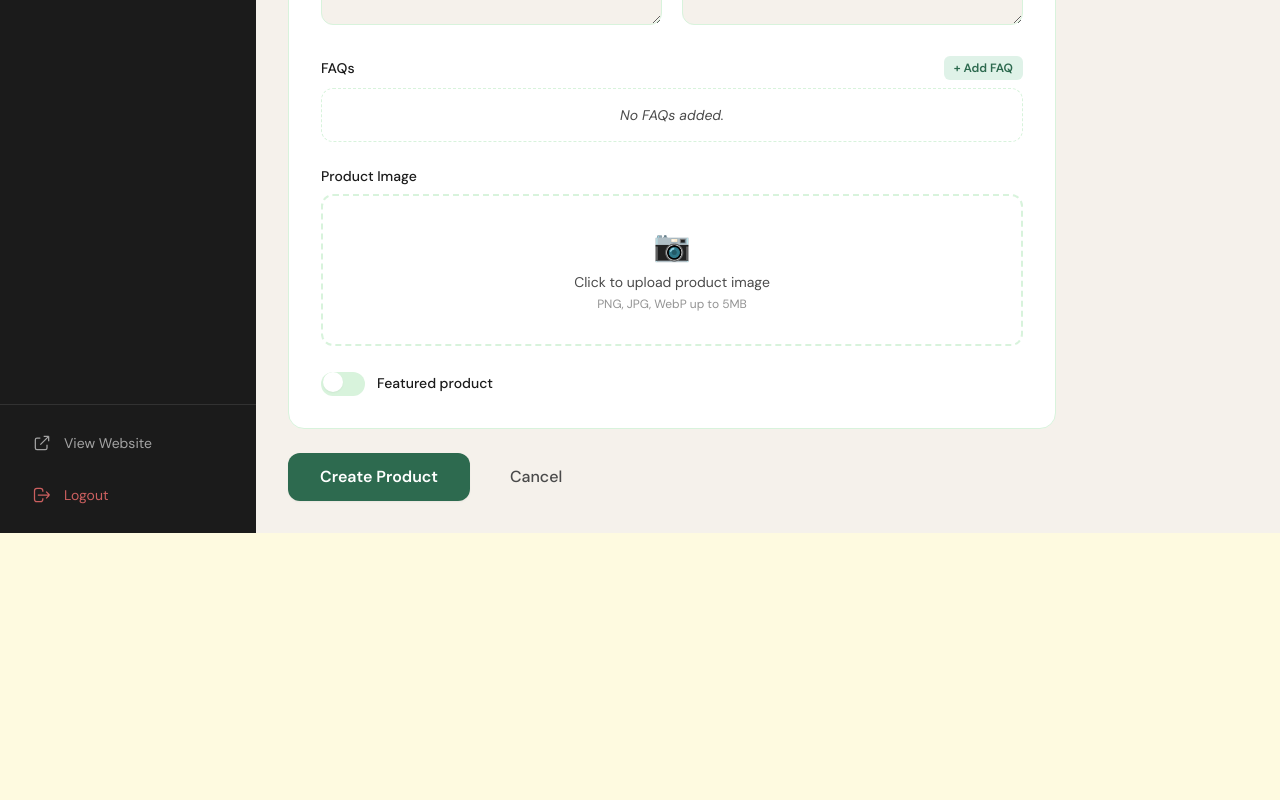
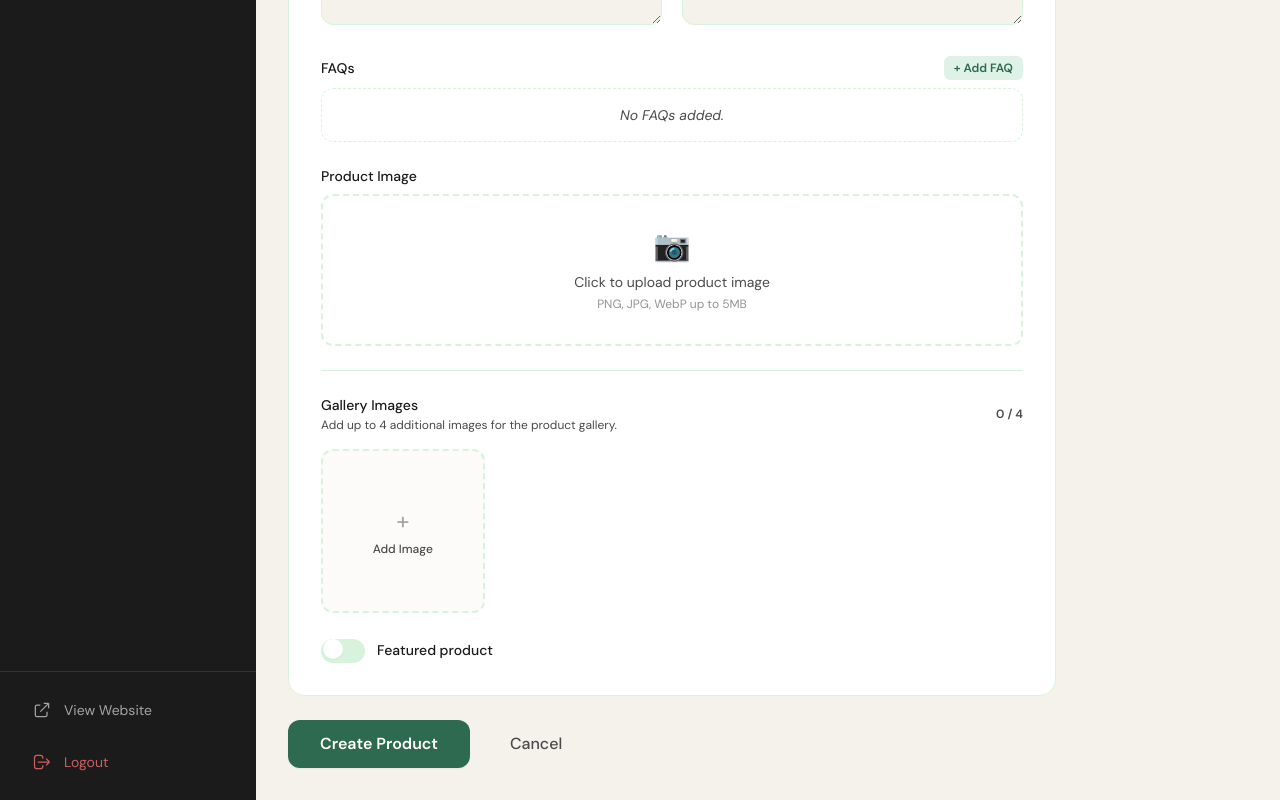
Before and after one commit to Rs889044/packinclub, a Next.js app: page /admin/products/new in a window 1280 px wide. Shown: the part 1007-1807 px from the top of the page. Before the commit the page ends 1540 px from the top, so only its background shows below. Built offline with nearby package versions, Linux system fonts and the light colour scheme; a web font is replaced by a local one.

Commit message:
feat: add gallery image upload functionality to product creation and fix linting errors in admin settings

```diff
--- a/src/app/admin/products/new/page.tsx
+++ b/src/app/admin/products/new/page.tsx
@@ -252,6 +252,44 @@ export default function NewProductPage() {
             )}
           </div>
 
+          {/* Gallery Upload */}
+          <div className="pt-6 border-t border-brand-pale">
+            <div className="flex items-center justify-between mb-2">
+              <div>
+                <label className="block text-sm font-medium text-brand-charcoal">Gallery Images</label>
+                <p className="text-xs text-brand-gray mt-0.5">Add up to 4 additional images for the product gallery.</p>
+              </div>
+              <span className="text-xs font-semibold text-brand-gray">{gallery.length} / 4</span>
+            </div>
+
+            <div className="grid grid-cols-2 sm:grid-cols-4 gap-4 mt-4 mb-6">
+              {gallery.map((url, idx) => (
+                <div key={idx} className="relative aspect-square rounded-xl overflow-hidden border border-brand-pale bg-brand-sand/50">
+                  <img src={url} alt={`Gallery ${idx + 1}`} className="w-full h-full object-cover" />
+                  <button type="button" onClick={() => setGallery(gallery.filter((_, i) => i !== idx))}
+                    className="absolute top-2 right-2 w-6 h-6 bg-red-500/90 hover:bg-red-600 text-white rounded-full text-xs flex items-center justify-center shadow-sm backdrop-blur-sm">✕</button>
+                </div>
+              ))}
+
+              {gallery.length < 4 && (
+                <label className="relative aspect-square border-2 border-dashed border-brand-pale rounded-xl flex items-center justify-center cursor-pointer hover:border-brand-forest/30 bg-brand-sand/30 transition-all">
+                  <input type="file" accept="image/*" className="hidden" onChange={(e) => { if (e.target.files?.[0]) handleGalleryUpload(e.target.files[0]); }} />
+                  {uploadingGallery ? (
+                    <div className="flex flex-col items-center gap-2 text-brand-gray text-xs">
+                      <div className="w-4 h-4 border-2 border-brand-forest border-t-transparent rounded-full animate-spin" />
+                      Uploading
+                    </div>
+                  ) : (
+                    <div className="text-center">
+                      <div className="text-2xl mb-1 text-brand-gray/50">+</div>
+                      <p className="text-xs font-medium text-brand-gray">Add Image</p>
+                    </div>
+                  )}
+                </label>
+              )}
+            </div>
+          </div>
+
           {/* Featured Toggle */}
           <label className="flex items-center gap-3 cursor-pointer">
             <div className="relative">
--- a/src/app/admin/settings/page.tsx
+++ b/src/app/admin/settings/page.tsx
@@ -136,7 +136,7 @@ export default function SettingsPage() {
           <h2 className="font-display text-lg font-bold text-brand-charcoal border-b border-brand-pale pb-4">Home Page Overrides</h2>
 
           <div>
-            <h3 className="text-sm font-semibold text-brand-charcoal mb-4">"Who We Are" Image</h3>
+            <h3 className="text-sm font-semibold text-brand-charcoal mb-4">&quot;Who We Are&quot; Image</h3>
             <p className="text-xs text-brand-gray mb-4">Replaces the default 🌱 emoji box on the homepage.</p>
             <div className="max-w-sm">
               {renderUploadBox("Featured Image", "whoWeAreImage")}
@@ -144,7 +144,7 @@ export default function SettingsPage() {
           </div>
 
           <div className="pt-6 border-t border-brand-pale">
-            <h3 className="text-sm font-semibold text-brand-charcoal mb-4">"Why Choose Us" Card Images</h3>
+            <h3 className="text-sm font-semibold text-brand-charcoal mb-4">&quot;Why Choose Us&quot; Card Images</h3>
             <p className="text-xs text-brand-gray mb-4">Upload custom images/icons for the 6 feature cards.</p>
             <div className="grid grid-cols-2 sm:grid-cols-3 gap-4">
               {renderUploadBox("Card 1 (Plant-Based)", "whyChooseUsImages", 0)}
--- a/src/app/product/[slug]/ProductGallery.tsx
+++ b/src/app/product/[slug]/ProductGallery.tsx
@@ -3,7 +3,7 @@ import { useState } from "react";
 import { motion, AnimatePresence } from "framer-motion";
 
 interface ProductGalleryProps {
-  image: string;
+  image?: string;
   gallery?: string[];
   name: string;
 }
```
Also changed, not shown: build_error.txt (added).
